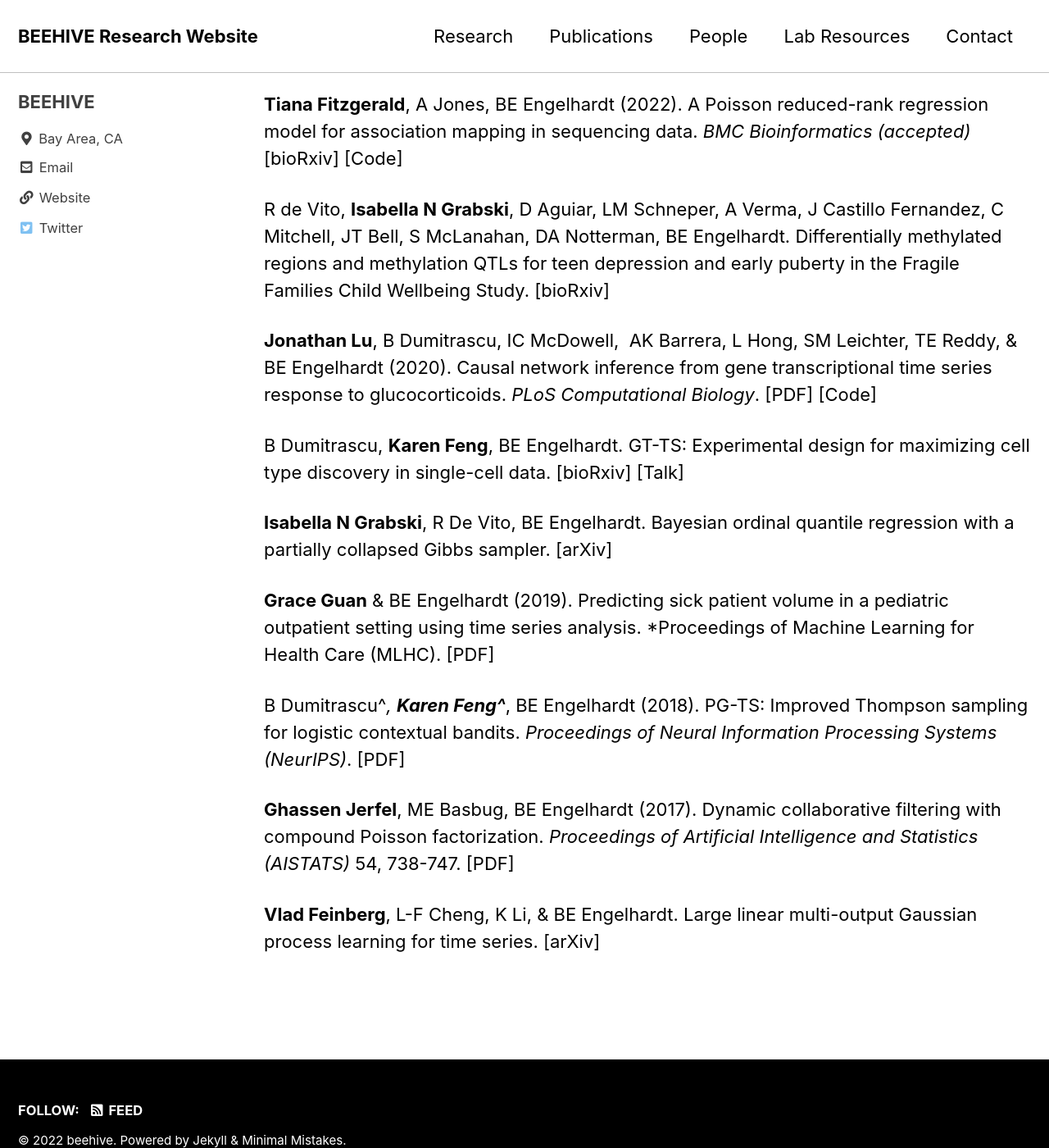
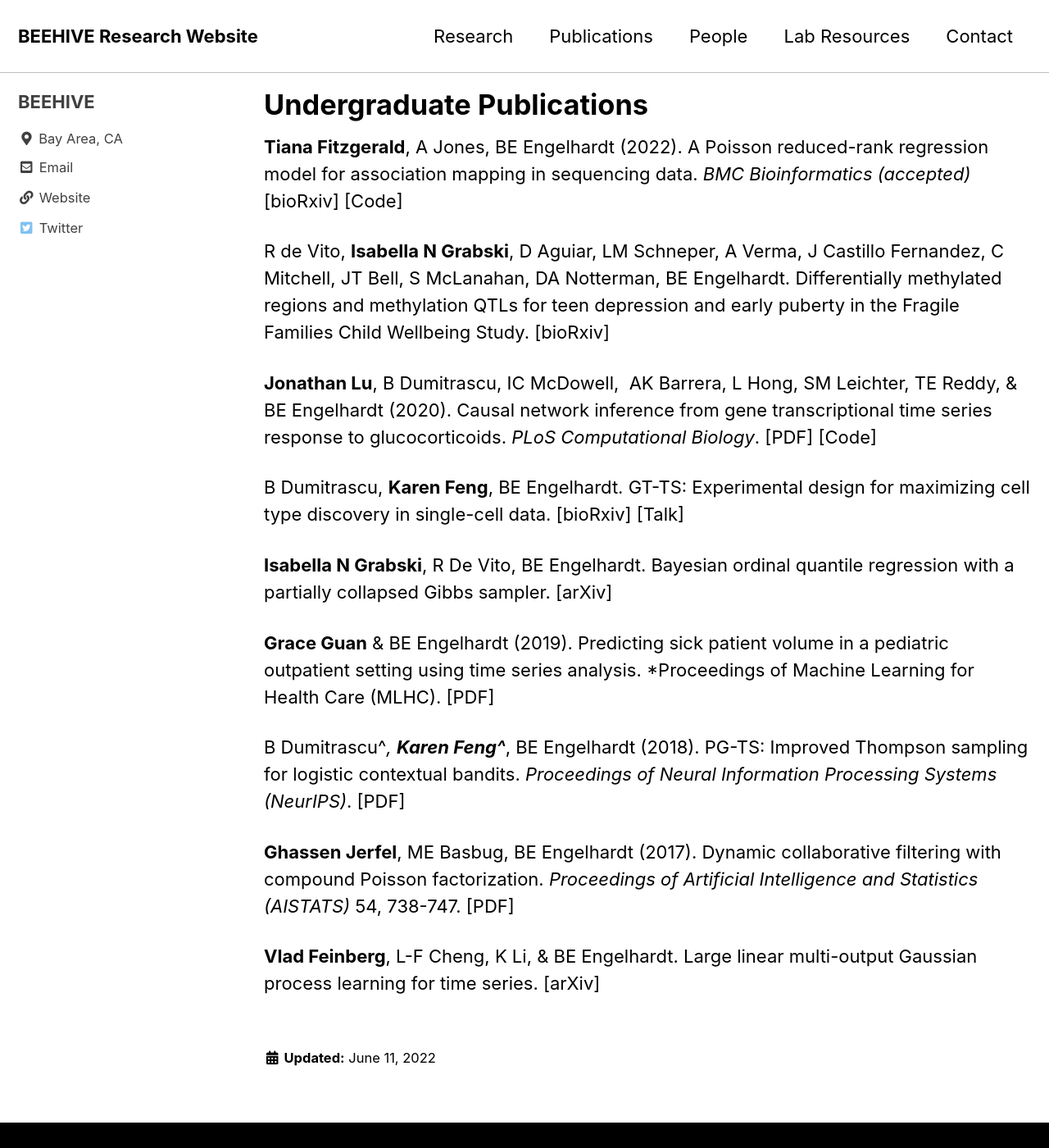
Before and after one commit to stanfordbeehive/stanfordbeehive.github.io, a Jekyll site: the page built from _pages/undergradPubs.md, in a window 1280 px wide and 1400 px high. Shown: the whole window at 82% size. Built offline with Jekyll 4.4.1, drawn with Linux system fonts in a browser that asks for light colours; cached includes are drawn as plain includes; our own code applies the rules of GitHub Pages for plain Markdown files.

Commit message:
Update undergradPubs.md

```diff
--- a/_pages/undergradPubs.md
+++ b/_pages/undergradPubs.md
@@ -1,4 +1,8 @@
-
+---
+title: "Undergraduate Publications"
+permalink: /undergraduate_pubs/
+date: 2022-06-11
+---
 
 **Tiana Fitzgerald**, A Jones, BE Engelhardt (2022). A Poisson reduced-rank regression model for association mapping in sequencing data. *BMC Bioinformatics (accepted)* [bioRxiv] [Code]
 
```
